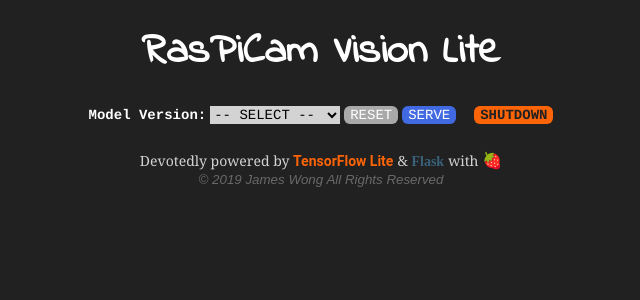
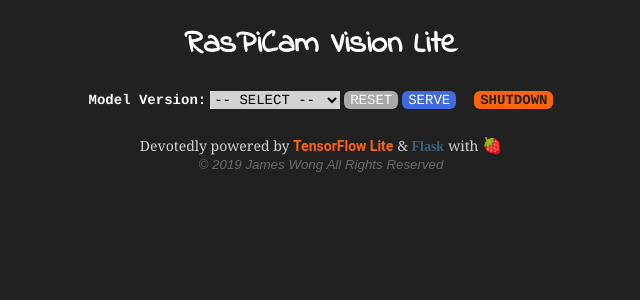
Before and after one commit to jingw222/raspicam_vision_lite, a Flask app: page / in a window 1280 px wide. Shown: the top 300 px of the page, without its empty margins (319-959 px from the left). Run offline with Flask 2, Linux system fonts and the light colour scheme; parts of the project's set-up code (start-up, migrations or seed data) failed here and were passed over.

Commit message:
Scale down header size

```diff
--- a/raspicam_vision_app/templates/index.html
+++ b/raspicam_vision_app/templates/index.html
@@ -7,11 +7,11 @@
     <title>RasPiCam Vision Lite </title>
 </head>
 
-<body style="background-color: #212121; margin: 20px; min-width:640px;" >
+<body style="background-color: #212121; margin: 10px; min-width:640px;" >
 
     <header>
         <link href='https://fonts.googleapis.com/css?family=Indie+Flower' rel='stylesheet' type='text/css'>
-        <h1 align="center"><a style="font-family: 'Indie Flower'; font-size: 42px; color:white; inline-block; text-decoration: none;" target="_blank" rel="noopener noreferrer" href="https://github.com/jingw222/raspicam_vision_app">RasPiCam Vision Lite </a></h1>
+        <h1 align="center"><a style="font-family: 'Indie Flower'; font-size: 32px; color:white; inline-block; text-decoration: none;" target="_blank" rel="noopener noreferrer" href="https://github.com/jingw222/raspicam_vision_app">RasPiCam Vision Lite </a></h1>
     </header>
 
     <div style="width:100%; height: 30px;" align="center">
@@ -61,7 +61,7 @@
 </body>
 
 <div align="center">
-<footer style="position: relative; bottom: -20;" align="center">
+<footer style="position: relative; bottom: -10;" align="center">
     <div align="center">
         <p style="font-family: 'Georgia'; font-size : 14px; color:lightgrey; display: inline;">Devotedly powered by </p>
         <p style="display: inline;"><a style="font-family: 'Roboto'; font-weight:bold; color:#fc6408; display: inline; font-size: 14px; text-decoration: none;"
```
